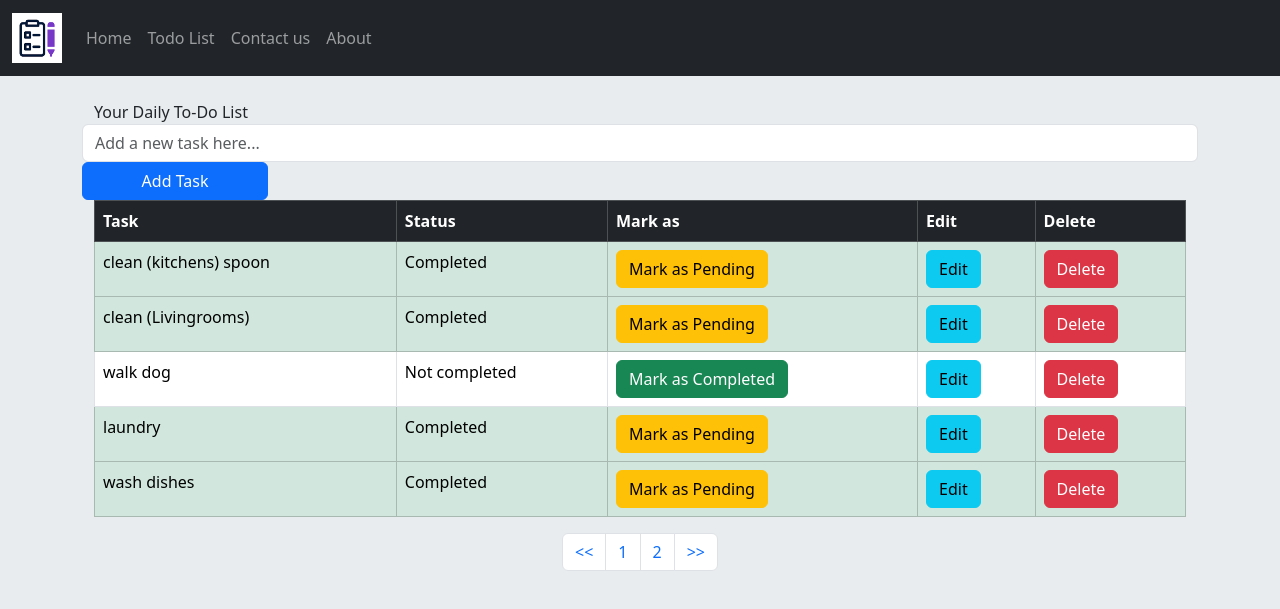
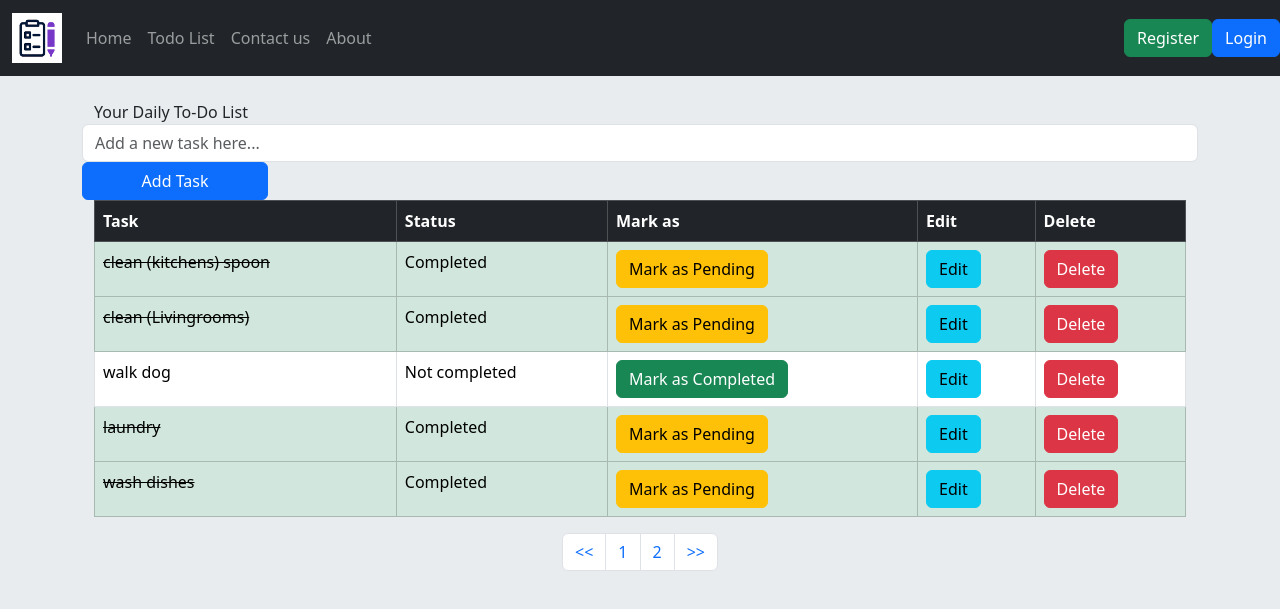
Before and after one commit to Qiydaar23/taskemate, a Django app: page /task/ in a window 1280 px wide. Shown: the top 609 px of the page. Run offline with Django 4.2, Linux system fonts and the light colour scheme; data comes from the database, SQL or seed files in the repository; both versions use the stored data as it was after the commit.

Commit message:
new update

```diff
--- a/taskmate/templates/base.html
+++ b/taskmate/templates/base.html
@@ -31,6 +31,21 @@
             </ul>
           </div>
         </div>
+        {% if user.is_authenticated %}
+          <div class="form-inline my-2 my-lg-0">
+            <div class="p-2 bg-dark text-white">{{user.username}}</div>
+            <a href="{% url 'logout' %}">
+            <button class="btn btn-outline-success my-2 my-sm-0" type="submit">Logout</button>
+            </a>
+          </div>
+        {% else %}
+        <a href="{% url 'register' %}">
+          <button class="btn btn-success mr-2 my-2 my-sm-0" type="submit">Register</button>
+          </a>
+          <a href="{% url 'login' %}">
+            <button class="btn btn-primary my-2 my-sm-0" type="submit">Login</button>
+            </a>
+        {% endif %}
       </nav>
   </head>
   <body class="bg-body-secondary">
--- a/taskmate/todolist_app/templates/todolist.html
+++ b/taskmate/todolist_app/templates/todolist.html
@@ -33,7 +33,13 @@
             {% if all_tasks %}
                 {% for obj in all_tasks %}
                     <tr class="{% if obj.done %}table-success{% endif %}">
-                        <td scope="row">{{ obj.task }}</td>
+                        <td scope="row">
+                            {% if obj.done %}
+                                <del>{{ obj.task }}</del>
+                            {% else %}
+                                {{ obj.task }}
+                            {% endif %}
+                        </td>
                         <td>{{ obj.done|yesno:"Completed,Not completed" }}</td>
                         <td>
                             {% if obj.done %}
@@ -54,8 +60,6 @@
         </tbody>
     </table>
 
-
-
     <nav aria-label="Page navigation example">
         <ul class="pagination justify-content-center">
           <li class="page-item ">
@@ -72,9 +76,6 @@
             <a class="page-link" href="?pg={{ all_tasks.paginator.num_pages }}">>></a>
           </li>
         </ul>
-      </nav>
-
-
-
+    </nav>
 </div>
 {% endblock %}
--- a/taskmate/users_app/urls.py
+++ b/taskmate/users_app/urls.py
@@ -6,7 +6,7 @@ from django.contrib.auth import views as auth_views
 urlpatterns = [
     path('register', views.register, name='register'),
     path('login', auth_views.LoginView.as_view(template_name='login.html'), name='login'),
-    path('logout', auth_views.LogoutView.as_view(), name='logout'),
+    path('logout', auth_views.LogoutView.as_view(template_name='logout.html'), name='logout'),
 
 
 ]
```
Also changed, not shown: taskmate/users_app/templates/logout.html (added, +14 -0 lines), taskmate/users_app/templates/register.html (+7 -7 lines), taskmate/db.sqlite3, taskmate/users_app/views.py (line endings or trailing spaces).
